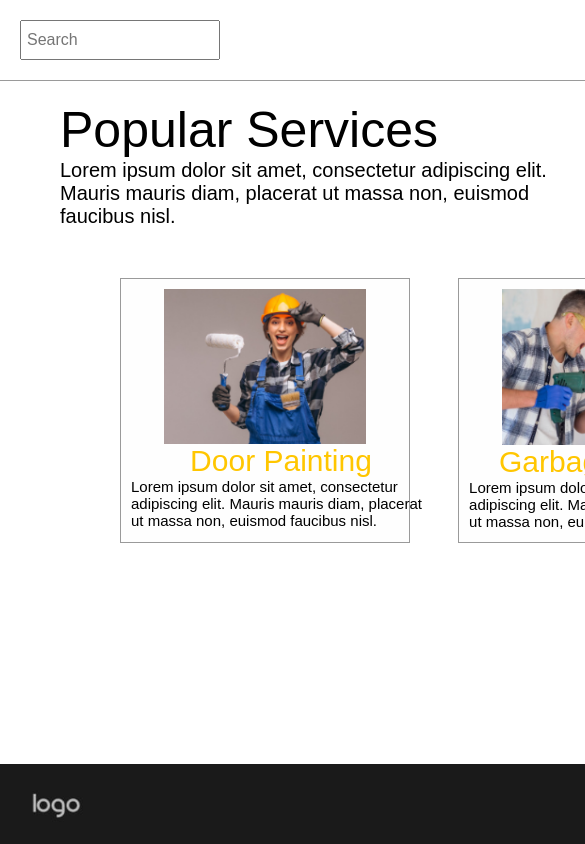
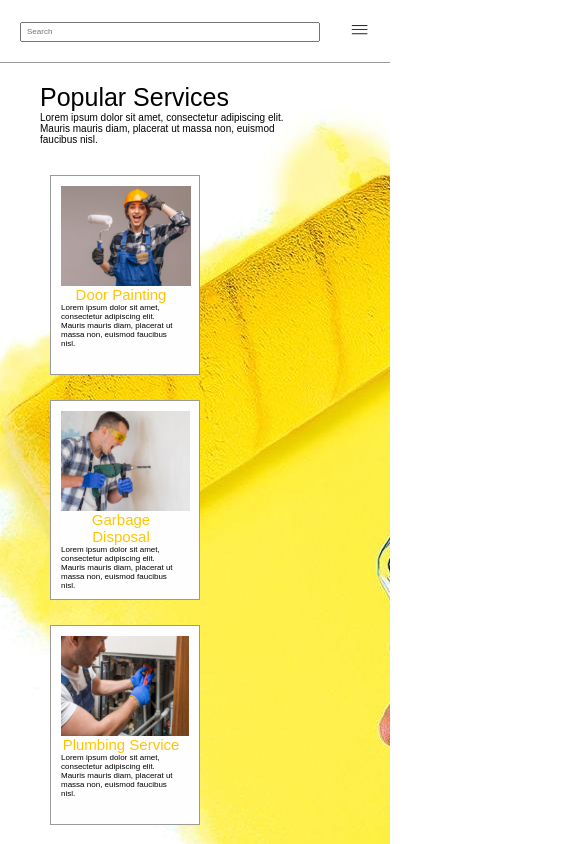
Before and after one commit to maliiandrii/WEB-4, a plain HTML site: page index.html in a window 390 px wide. Shown: the top 844 px of the page, 585 px wide, since content can reach past the window. Drawn offline with Linux system fonts and the light colour scheme; a web font is replaced by a local one.

Commit message:
first commit

```diff
--- a/index.html
+++ b/index.html
@@ -6,6 +6,7 @@
     <link rel="preconnect" href="https://fonts.googleapis.com">
     <link rel="preconnect" href="https://fonts.gstatic.com" crossorigin>
     <link href="https://fonts.googleapis.com/css2?family=Sofadi+One&display=swap" rel="stylesheet">
+    <meta name="viewport" content="width=device-width, initial-scale=1.0">
     <title>Web Lab 4</title>
 </head>
 <body>
@@ -13,47 +14,47 @@
         <div class="block block1">
           <input type="search" id="site-search" name="q" placeholder="Search" width="90px"/>
           <a href="index.html">
-            <img src="menu.png" alt="menu" align="right" height="40px">
+            <img src="menu.png" alt="menu" align="right" height="40px" class="menu">
           </a>
         </div>
-        <div class="block block2" style="background-image: url('image-bg.jpg');">
-          <p style="font-size: 50px; margin-left: 40px; width: 500px;">
+        <div class="block block2">
+          <p class="p3">
             Popular Services
           </p>
-          <p style="font-size: 20px; margin-left: 40px; width: 500px;" >
+          <p class="p4">
             Lorem ipsum dolor sit amet, consectetur adipiscing elit. Mauris mauris diam, placerat ut massa non, euismod faucibus nisl.
           </p>
           <div class="container_">
             <div class="block_">
               <img src="img1.png" align="center" alt="1">
               <a href="index.html">
-                <p style="font-size: 30px; width: 300px; color:#ffc600;">
+                <p class="p1">
                   Door Painting
                 </p>
               </a>
-              <p style="font-size: 15px; width: 300px; text-align: left">
+              <p class="p2">
                 Lorem ipsum dolor sit amet, consectetur adipiscing elit. Mauris mauris diam, placerat ut massa non, euismod faucibus nisl.
               </p>
             </div>
             <div class="block_">
               <img src="img2.png" align="center" alt="2">
               <a href="index.html">
-                <p style="font-size: 30px; width: 300px;color:#ffc600">
+                <p class="p1">
                   Garbage Disposal
                 </p>
               </a>
-              <p style="font-size: 15px; width: 300px; text-align: left">
+              <p class="p2">
                 Lorem ipsum dolor sit amet, consectetur adipiscing elit. Mauris mauris diam, placerat ut massa non, euismod faucibus nisl.
               </p>
             </div>
             <div class="block_">
               <img src="img3.png" align="center" alt="3">
               <a href="index.html">
-                <p style="font-size: 30px; width: 300px; color:#ffc600">
+                <p class="p1">
                   Plumbing Service
                 </p>
               </a>
-              <p style="font-size: 15px; width: 300px;  text-align: left" >
+              <p class="p2">
                 Lorem ipsum dolor sit amet, consectetur adipiscing elit. Mauris mauris diam, placerat ut massa non, euismod faucibus nisl.
               </p>
             </div>
@@ -62,7 +63,7 @@
         <div class="block block3">
           <img src="logo.jpg" alt="logo" align="left" height="40px">
           <a href="index.html">
-            <p align="center" style="color:white; margin-top: 7px">
+            <p align="center" class="p5">
               Home
             </p>
           </a>
--- a/style.css
+++ b/style.css
@@ -30,7 +30,7 @@ body {
     align-items: center;
     grid-area: block1;
     background-color: #ffffff;
-    border-bottom: 1px solid #9a9a9a;:
+    border-bottom: 1px solid #9a9a9a;
 }
 
 .block2 {
@@ -39,6 +39,7 @@ body {
     align-items: center;
     grid-area: block2;
     background-color: #979595;
+    background-image: url('image-bg.jpg');
 }
 
 .block3 {
@@ -70,8 +71,125 @@ body {
     background-color: #fefefe;
     text-align: center;
     border: 1px solid #9a9a9a;
+    margin: 10px;
 }
 
 a {
     text-decoration: none;
 }
+
+.p1 {
+    font-size: 30px;
+    width: 300px;
+    color:#ffc600;
+}
+
+.p2 {
+    font-size: 15px;
+    width: 300px;
+    text-align: left;
+}
+
+.p3 {
+    font-size: 50px;
+    margin-left: 40px;
+    width: 500px;
+}
+
+.p4 {
+    font-size: 20px;
+    margin-left: 40px;
+    width: 500px;
+}
+
+.p5 {
+    color:white;
+    margin-top: 7px;
+}
+
+@media (max-width: 768px) {
+    .container {
+        height: 100vh;
+    }
+
+    .container_ {
+        flex-direction: column;
+        margin: 20px;
+    }
+
+    .block_ {
+        width: 150px;
+        height: 200px;
+        margin-bottom: 15px;
+    }
+
+    .p1 {
+        font-size: 15px;
+        width: 120px;
+        color:#ffc600;
+    }
+
+    .p2 {
+        font-size: 8px;
+        width: 120px;
+        text-align: left;
+    }
+
+    .p3 {
+        font-size: 25px;
+        margin-left: 20px;
+        width: 250px;
+    }
+
+    .p4 {
+        font-size: 10px;
+        margin-left: 20px;
+        width: 250px;
+    }
+
+    .p5 {
+        color:white;
+        margin-top: 7px;
+    }
+
+    img {
+        height: 100px;
+    }
+
+    #site-search {
+        height: 20px;
+        font-size: 8px;
+        padding: 5px;
+        width: 300px;
+    }
+
+    .block1 {
+        text-align: left;
+        justify-content: flex-end;
+        align-items: center;
+        grid-area: block1;
+        background-color: #ffffff;
+        border-bottom: 1px solid #9a9a9a;
+    }
+
+    .block2 {
+        text-align: left;
+        justify-content: flex-end;
+        align-items: center;
+        grid-area: block2;
+        background-color: #979595;
+        background-image: url('image-bg-mb.JPG');
+    }
+
+    .block3 {
+        text-align: left;
+        justify-content: flex-end;
+        align-items: center;
+        grid-area: block3;
+        background-color: rgb(26, 26, 26);
+    }
+
+    .menu {
+        height: 20px;
+    }
+}
```
Also changed, not shown: image-bg-mb.JPG (added).
